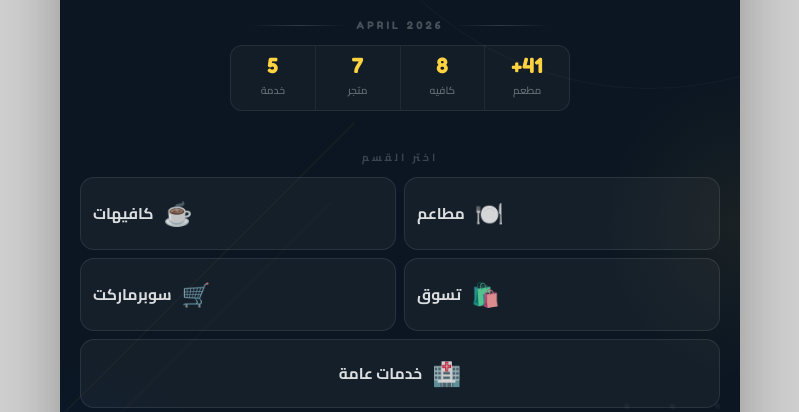
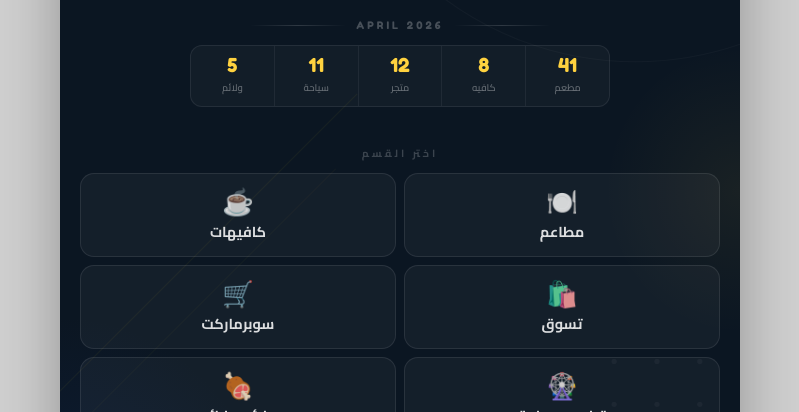
Before and after one commit to fahadkg99-debug/DaleelMTL.FHD, a plain HTML site: page index.html in a window 1280 px wide. Shown: the part 388-800 px from the top of the page, without its empty margins (240-1039 px from the left). Drawn offline with Linux system fonts and the light colour scheme.

Commit message:
Add files via upload

```diff
--- a/index.html
+++ b/index.html
@@ -171,24 +171,24 @@ body {
   overflow: hidden;
   background: rgba(255,255,255,0.03);
   width: 100%;
-  max-width: 340px;
+  max-width: 420px;
 }
 .cover-stat {
   flex: 1;
-  padding: 10px 8px;
+  padding: 10px 6px;
   text-align: center;
   border-left: 1px solid rgba(255,255,255,0.06);
 }
 .cover-stat:last-child { border-left: none; }
 .cover-stat-num {
   font-family: 'Fredoka One', cursive;
-  font-size: 1.3rem;
+  font-size: 1.2rem;
   color: #FFD23F;
   display: block;
   line-height: 1;
 }
 .cover-stat-label {
-  font-size: 0.65rem;
+  font-size: 0.6rem;
   color: rgba(255,255,255,0.35);
   font-weight: 600;
   display: block;
@@ -222,47 +222,54 @@ body {
   background: rgba(255,255,255,0.04);
   border: 1px solid rgba(255,255,255,0.09);
   border-radius: 14px;
-  padding: 14px 12px;
+  padding: 16px 10px;
   font-family: 'Cairo', sans-serif;
   font-weight: 700;
-  font-size: 0.97rem;
+  font-size: 0.95rem;
   color: rgba(255,255,255,0.85);
   cursor: pointer;
   transition: all 0.2s ease;
   display: flex;
+  flex-direction: column;
   align-items: center;
-  justify-content: flex-end;
-  gap: 10px;
-  text-align: right;
+  justify-content: center;
+  gap: 7px;
+  text-align: center;
   position: relative;
   overflow: hidden;
 }
 .nav-btn-accent {
   position: absolute;
-  right: 0; top: 0; bottom: 0;
-  width: 3px;
-  border-radius: 0 14px 14px 0;
+  bottom: 0; left: 0; right: 0;
+  height: 2px;
+  border-radius: 0 0 14px 14px;
   background: #c8102e;
   opacity: 0;
   transition: opacity 0.2s;
 }
 .nav-btn:hover {
   border-color: rgba(200,16,46,0.4);
-  background: rgba(200,16,46,0.08);
+  background: rgba(200,16,46,0.1);
   color: #fff;
-  transform: translateX(-2px);
+  transform: translateY(-2px);
 }
 .nav-btn:hover .nav-btn-accent { opacity: 1; }
 
-.btn-icon { font-size: 1.45rem; flex-shrink: 0; }
+.btn-icon {
+  font-size: 1.6rem;
+  line-height: 1;
+  display: block;
+  flex-shrink: 0;
+}
+.btn-label {
+  font-size: 0.9rem;
+  line-height: 1.2;
+}
 .nav-btn.full-width {
   grid-column: 1 / -1;
-  justify-content: center;
-  padding: 12px;
-}
-.nav-btn.full-width .nav-btn-accent {
-  width: 100%; height: 2px; top: auto; bottom: 0;
-  border-radius: 0 0 14px 14px;
+  flex-direction: row;
+  gap: 10px;
+  padding: 14px 12px;
 }
 
 /* ---- footer ---- */
@@ -639,7 +646,7 @@ body {
     <!-- stats -->
     <div class="cover-stats">
       <div class="cover-stat">
-        <span class="cover-stat-num">41+</span>
+        <span class="cover-stat-num">41</span>
         <span class="cover-stat-label">مطعم</span>
       </div>
       <div class="cover-stat">
@@ -647,12 +654,16 @@ body {
         <span class="cover-stat-label">كافيه</span>
       </div>
       <div class="cover-stat">
-        <span class="cover-stat-num">7</span>
+        <span class="cover-stat-num">12</span>
         <span class="cover-stat-label">متجر</span>
       </div>
       <div class="cover-stat">
+        <span class="cover-stat-num">11</span>
+        <span class="cover-stat-label">سياحة</span>
+      </div>
+      <div class="cover-stat">
         <span class="cover-stat-num">5</span>
-        <span class="cover-stat-label">خدمة</span>
+        <span class="cover-stat-label">ولائم</span>
       </div>
     </div>
 
@@ -663,31 +674,38 @@ body {
     <div class="nav-section-label">اختر القسم</div>
     <div class="nav-grid">
       <button class="nav-btn" onclick="showPage('page-food')">
-        <span class="btn-icon">🍽️</span> مطاعم
+        <span class="btn-icon">🍽️</span>
+        <span class="btn-label">مطاعم</span>
         <div class="nav-btn-accent"></div>
       </button>
       <button class="nav-btn" onclick="showPage('page-cafe')">
-        <span class="btn-icon">☕</span> كافيهات
+        <span class="btn-icon">☕</span>
+        <span class="btn-label">كافيهات</span>
         <div class="nav-btn-accent"></div>
       </button>
       <button class="nav-btn" onclick="showPage('page-shop')">
-        <span class="btn-icon">🛍️</span> تسوق
+        <span class="btn-icon">🛍️</span>
+        <span class="btn-label">تسوق</span>
         <div class="nav-btn-accent"></div>
       </button>
       <button class="nav-btn" onclick="showPage('page-grocery')">
-        <span class="btn-icon">🛒</span> سوبرماركت
+        <span class="btn-icon">🛒</span>
+        <span class="btn-label">سوبرماركت</span>
+        <div class="nav-btn-accent"></div>
+      </button>
+      <button class="nav-btn" onclick="showPage('page-attractions')">
+        <span class="btn-icon">🎡</span>
+        <span class="btn-label">ترفيه وسياحة</span>
+        <div class="nav-btn-accent"></div>
+      </button>
+      <button class="nav-btn" onclick="showPage('page-walaaim')">
+        <span class="btn-icon">🍖</span>
+        <span class="btn-label">ولائم وذبائح</span>
         <div class="nav-btn-accent"></div>
       </button>
       <button class="nav-btn full-width" onclick="showPage('page-services')">
-        <span class="btn-icon">🏥</span> خدمات عامة
-        <div class="nav-btn-accent"></div>
-      </button>
-      <button class="nav-btn full-width" onclick="showPage('page-attractions')">
-        <span class="btn-icon">🎡</span> ترفيه وسياحة
-        <div class="nav-btn-accent"></div>
-      </button>
-      <button class="nav-btn full-width" onclick="showPage('page-walaaim')">
-        <span class="btn-icon">🍖</span> ولائم وذبائح
+        <span class="btn-icon">🏥</span>
+        <span class="btn-label">خدمات عامة</span>
         <div class="nav-btn-accent"></div>
       </button>
     </div>
```
